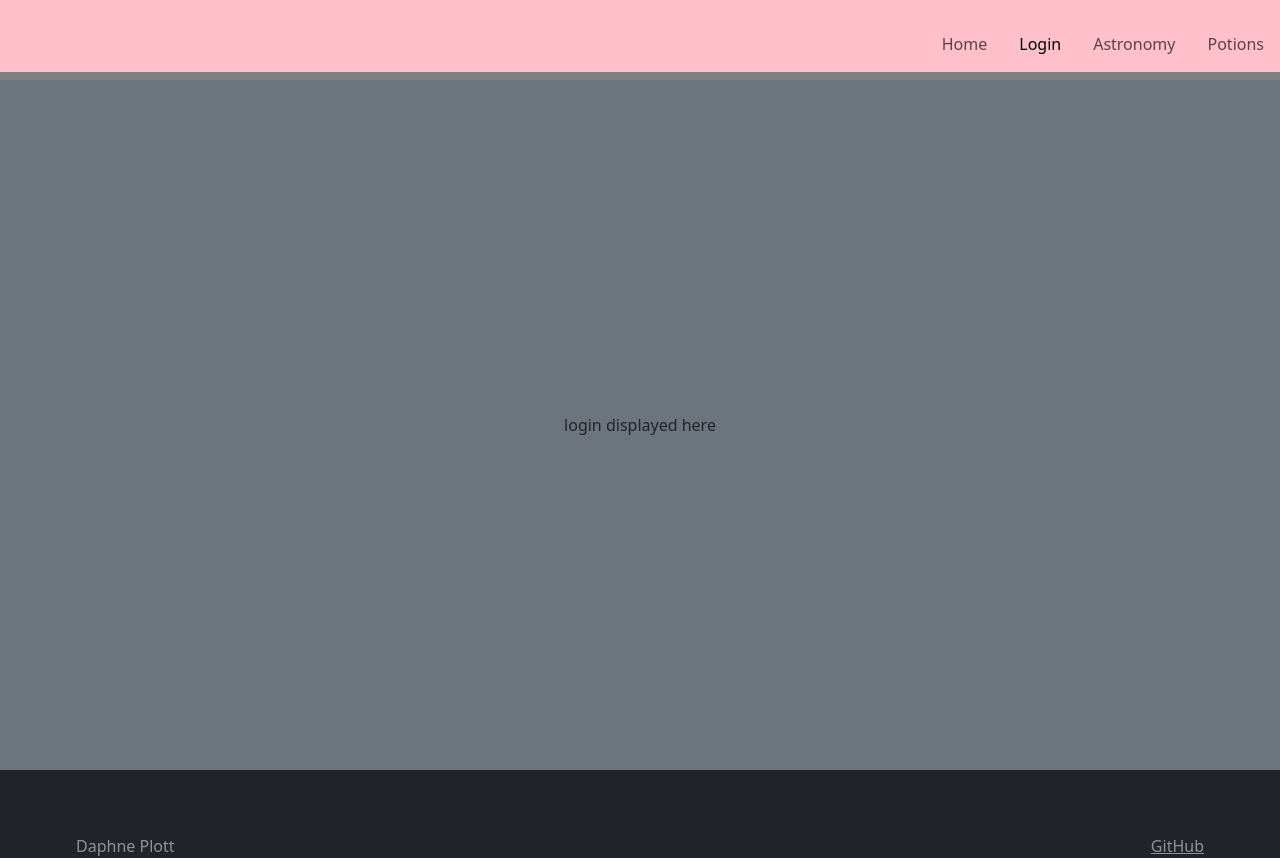
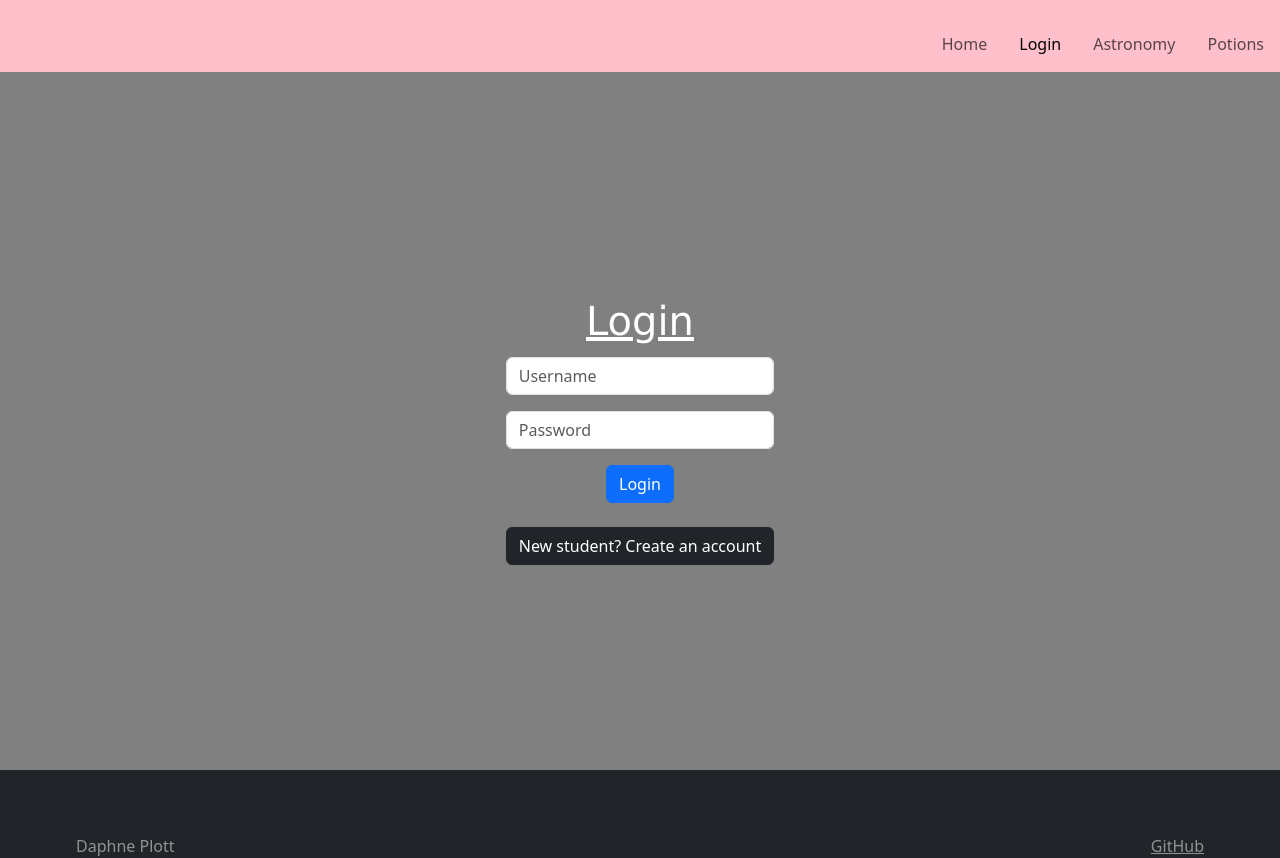
Before and after one commit to daphneplott/startup, a React (Vite) app: page /login in a window 1280 px wide. Built offline with nearby package versions, Linux system fonts and the light colour scheme.

Commit message:
some pages moved over to jsx

```diff
--- a/src/create_account/create_account.jsx
+++ b/src/create_account/create_account.jsx
@@ -1,5 +1,6 @@
 import React from 'react';
 import './create_account.css'
+import { BrowserRouter, NavLink, Route, Routes } from 'react-router-dom';
 
 export function CreateAccount() {
   return (
@@ -26,7 +27,10 @@ export function CreateAccount() {
         <div class = "prompt">
             <p>Need some inspiration? Visit this 3rd party service call to generate cool names.</p>
         </div>
-        <button type="submit" class = "btn btn-primary">Create Account</button>
+        <button type="submit" class = "btn btn-primary">
+            <NavLink className = "nav-link" to ="/">
+                Create Account
+            </NavLink></button>
       </form>
     </main>
   );
--- a/src/home/home.jsx
+++ b/src/home/home.jsx
@@ -1,35 +1,37 @@
 import React from 'react';
+import { BrowserRouter, NavLink, Route, Routes } from 'react-router-dom';
+import 'bootstrap/dist/css/bootstrap.min.css';
 
 export function Home() {
   return (
-      <main>
-        <section class="welcome">
+      <main className = "body">
+        <section class = "welcome">
                 <h1>Welcome to Magic School!</h1>
                 <h3>We've recieved your application, and you've been cordially invited to attend a school of magic and sorcery.</h3>
             </section>
             <hr />
-        <div class="row">
-          <div class="col-sm-6">
-            <div class="h-100 card mb-3" style="width: 18rem; background-color: rgb(173, 101, 255);">
-              <img src="StarrySky.jpg" class="h-50 card-img-top" alt="Starry Sky" />
-              <div class="card-body">
-                <h5 class="card-title" style="color:white;">Astronomy</h5>
-                <p class="card-text" style="color:white;">In this class, you will be matching constellations to their magical names.</p>
-                <a href="astronomy.html" class="btn btn-light">Play</a>
+            {/* <div class = "row">
+                <div class = "col-sm-6">
+                    <div class = "h-100 card mb-3" style = "width: 18rem; background-color: rgb(173, 101, 255);">
+                        <img src = "StarrySky.jpg" class = "h-50 card-img-top" alt = "Starry Sky" />
+                        <div class = "card-body">
+                            <h5 class = "card-title" style = "color:white;">Astronomy</h5>
+                            <p class = "card-text" style = "color:white;">In this class, you will be matching constellations to their magical names.</p>
+                            <a href = "astronomy.html" class = "btn btn-light">Play</a>
                         </div>
                     </div>
                 </div>
-          <div class="col-sm-6">
-            <div class="h-100 card" style="width: 18rem; background-color: aquamarine;">
-              <img src="CauldrenGreenSmoke.jpg" class="h-50 card-img-top" alt="A cauldron with Greek Smoke" />
-              <div class="card-body">
-                <h5 class="card-title">Potions</h5>
-                <p class="card-text">In this class, you will mixing different potions to find the right combinations of ingredients.</p>
-                <a href="potions.html" class="btn btn-dark">Play</a>
+                <div class = "col-sm-6">
+                    <div class = "h-100 card" style = "width: 18rem; background-color: aquamarine;">
+                        <img src = "CauldrenGreenSmoke.jpg" class = "h-50 card-img-top" alt = "A cauldron with Greek Smoke" />
+                        <div class = "card-body">
+                            <h5 class = "card-title">Potions</h5>
+                            <p class = "card-text">In this class, you will mixing different potions to find the right combinations of ingredients.</p>
+                            <a href = "potions.html" class = "btn btn-dark">Play</a>
                         </div>
                     </div>
                 </div>
-        </div>
+            </div>    */}
 
 
       </main>
--- a/src/login/login.jsx
+++ b/src/login/login.jsx
@@ -1,9 +1,33 @@
 import React from 'react';
+import './login.css';
+import { BrowserRouter, NavLink, Route, Routes } from 'react-router-dom';
 
 export function Login() {
   return (
-    <main className="container-fluid bg-secondary text-center">
-      <div>login displayed here</div>
-    </main>
+    <main className="body container-fluid text-center">
+        <div>
+          <h1>Login</h1>
+          <form method="get" action="index.html">
+            <div class="input-group mb-3">
+              <input class="form-control" type="text" placeholder="Username" />
+            </div>
+            <div class="input-group mb-3">
+              <input class="form-control" type="password" placeholder="Password" />
+            </div>
+            <button type="submit" class="btn btn-primary">
+              <NavLink className = "nav-link" to = "/" >
+              Login
+              </NavLink>
+            </button>
+          </form>
+          <div class = "mt-4">
+              <button type="submit" class="btn btn-dark">
+                <NavLink className = "nav-link" to = "/create_account">
+                New student? Create an account
+                </NavLink>
+              </button>
+          </div>
+        </div>
+      </main>
   );
 }
```
Lines whose indentation alone changed are shown as unchanged.
